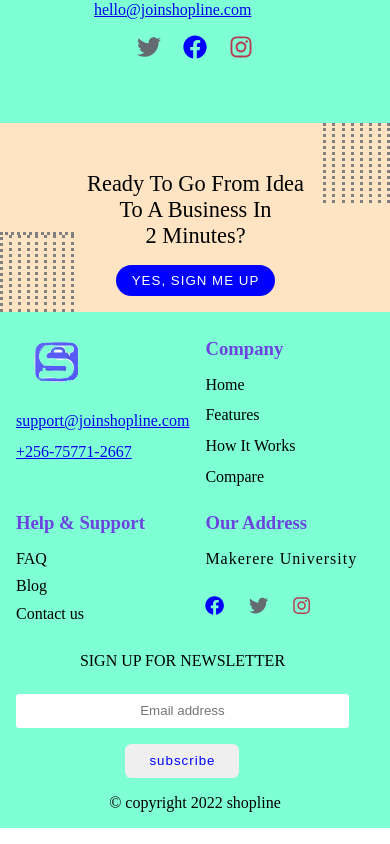
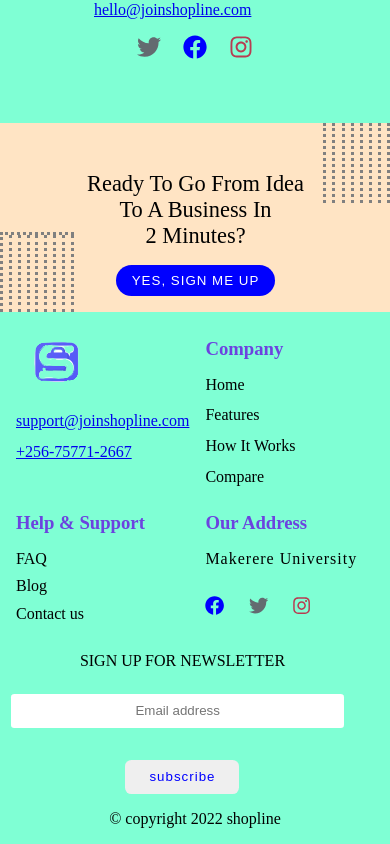
Before and after one commit to amazinng-blib/shopline-faq, a React (Create React App) app: page / in a window 390 px wide. Shown: the part 1084-1928 px from the top of the page. Built offline with nearby package versions, Linux system fonts and the light colour scheme.

Commit message:
modify button

```diff
--- a/src/index.css
+++ b/src/index.css
@@ -279,6 +279,7 @@
   padding: 0.6rem 1.5rem;
   border: none;
   outline: none;
+  margin-right: 0.6rem;
 }
 .sub {
   padding: 0.6rem 1.5rem;
@@ -358,6 +359,10 @@
     justify-content: center;
   }
 
+  .sub {
+    margin-top: 1rem;
+  }
+
   .newsletter p {
     text-align: center;
   }
```
